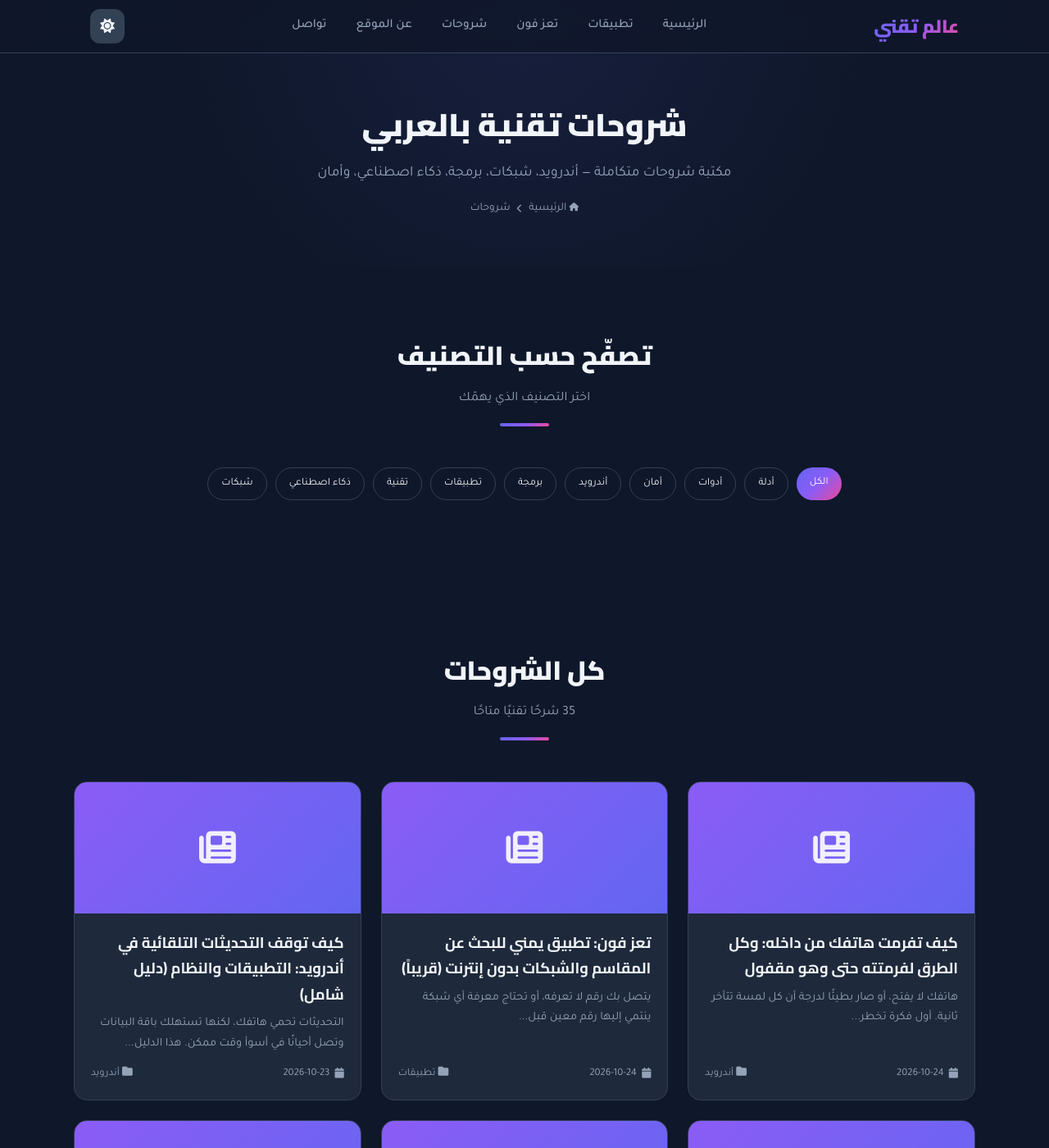
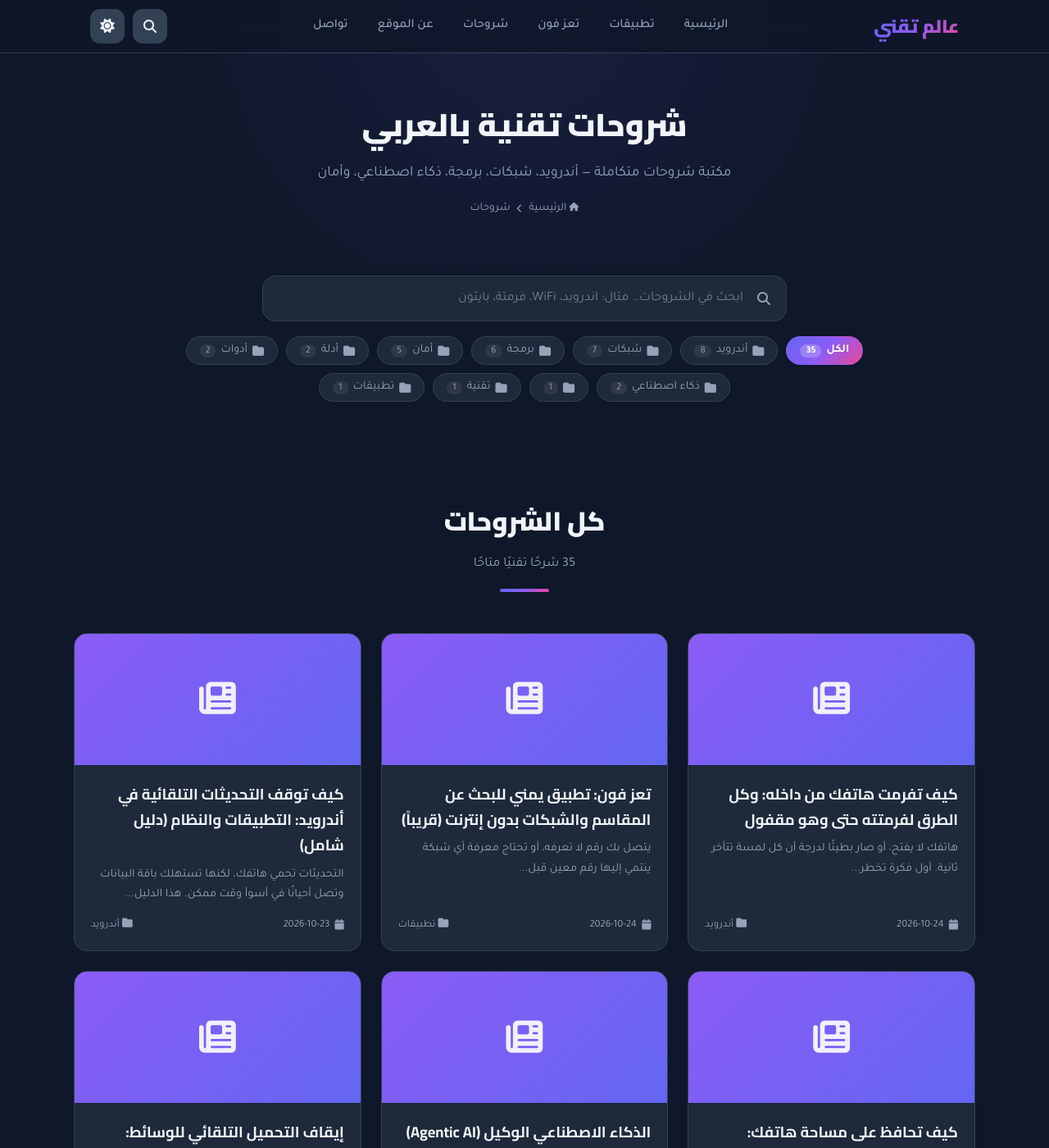
Before and after one commit to abw002050-lgtm/3alam-tech, a Jekyll site: the page built from shuroohat/index.html, in a window 1280 px wide and 1400 px high. Shown: the whole window at 82% size. Built offline with Jekyll 4.4.1, drawn with Linux system fonts in a browser that asks for light colours; the list of posts is cut into pages by our own code.

Commit message:
إضافة بحث سريع وفلترة حقيقية حسب التصنيف في صفحة الشروحات: تطبيع عربي (أ/إ/آ→ا، ى→ي، ة→ه) ليجد القارئ «أندرويد» حتى لو كتب «الاندرويد»، أزرار تصنيفات بعدد المقالات، مزامنة الرابط ?q= و?cat=، حالة عدم وجود نتائج، وزر بحث في شريط التنقل + تحديث ذاكرة Service Worker إلى v4

```diff
--- a/_includes/footer.html
+++ b/_includes/footer.html
@@ -13,3 +13,4 @@
 </button>
 
 <script src="{{ '/assets/js/main.js' | relative_url }}"></script>
+<script src="{{ '/assets/js/search.js' | relative_url }}"></script>
--- a/_includes/header.html
+++ b/_includes/header.html
@@ -12,6 +12,9 @@
       <li><a href="{{ site.baseurl }}/#contact">تواصل</a></li>
     </ul>
     <div class="nav-actions">
+      <a href="{{ site.baseurl }}/shuroohat/#search" class="nav-search" aria-label="بحث في الشروحات" title="بحث في الشروحات">
+        <i class="fa-solid fa-magnifying-glass"></i>
+      </a>
       <button class="theme-toggle" id="themeToggle" aria-label="تبديل الوضع">
         <i class="fa-solid fa-moon"></i>
       </button>
--- a/assets/css/style.css
+++ b/assets/css/style.css
@@ -64,12 +64,15 @@ img { max-width: 100%; display: block; }
 }
 .nav-links a:hover, .nav-links a.active { color: var(--text); background: var(--bg-elevated); }
 .nav-actions { display: flex; align-items: center; gap: 10px; }
-.theme-toggle, .menu-toggle {
+.theme-toggle, .menu-toggle, .nav-search {
   width: 42px; height: 42px; border: none; border-radius: 12px;
   background: var(--bg-elevated); color: var(--text); cursor: pointer;
   display: flex; align-items: center; justify-content: center; transition: all 0.3s ease;
+  text-decoration: none;
 }
 .theme-toggle { font-size: 1.1rem; }
+.nav-search { font-size: 1rem; }
+.nav-search:hover { color: var(--primary-light); transform: scale(1.08); }
 .theme-toggle:hover { transform: rotate(20deg) scale(1.05); }
 .menu-toggle { display: none; font-size: 1.2rem; }
 
@@ -456,3 +459,54 @@ html.js .reveal.visible { opacity: 1; transform: translateY(0); }
   .taiz-promo { flex-direction: column; text-align: center; }
   .taiz-promo .btn { width: 100%; }
 }
+
+/* ===== البحث السريع وفلترة التصنيفات (صفحة الشروحات) ===== */
+.search-section { padding: 10px 20px 0; }
+.search-box { position: relative; max-width: 640px; margin: 0 auto; }
+.search-box-icon {
+  position: absolute; top: 50%; right: 20px; transform: translateY(-50%);
+  color: var(--text-muted); font-size: 1rem; pointer-events: none;
+}
+.search-box-input {
+  width: 100%; height: 56px; padding: 0 52px;
+  font-family: inherit; font-size: 1rem; color: var(--text);
+  background: var(--bg-card); border: 1px solid var(--border);
+  border-radius: var(--radius); outline: none;
+  -webkit-appearance: none; appearance: none;
+  transition: border-color 0.25s ease, box-shadow 0.25s ease;
+}
+.search-box-input::placeholder { color: var(--text-muted); opacity: 0.7; }
+.search-box-input:focus { border-color: var(--primary); box-shadow: 0 0 0 4px rgba(99, 102, 241, 0.15); }
+.search-box-input::-webkit-search-cancel-button { display: none; }
+.search-box-clear {
+  position: absolute; top: 50%; left: 14px; transform: translateY(-50%);
+  width: 32px; height: 32px; display: flex; align-items: center; justify-content: center;
+  background: var(--bg-elevated); color: var(--text-muted);
+  border: none; border-radius: 50%; cursor: pointer; font-size: 0.85rem;
+  transition: color 0.2s ease, background 0.2s ease;
+}
+.search-box-clear:hover { color: var(--text); background: var(--border); }
+
+.category-chips { display: flex; flex-wrap: wrap; gap: 10px; justify-content: center; max-width: 880px; margin: 18px auto 0; }
+.chip {
+  display: inline-flex; align-items: center; gap: 6px;
+  padding: 8px 16px; font-family: inherit; font-size: 0.88rem;
+  color: var(--text-muted); background: var(--bg-card);
+  border: 1px solid var(--border); border-radius: 999px; cursor: pointer;
+  transition: color 0.22s ease, border-color 0.22s ease, transform 0.22s ease, background 0.22s ease;
+}
+.chip:hover { color: var(--text); border-color: var(--primary); transform: translateY(-2px); }
+.chip.is-active { color: #fff; background: var(--gradient); border-color: transparent; font-weight: 700; }
+.chip-count {
+  font-size: 0.75rem; padding: 1px 7px; border-radius: 999px;
+  background: rgba(127, 127, 127, 0.18);
+}
+.chip.is-active .chip-count { background: rgba(255, 255, 255, 0.22); }
+.search-status { text-align: center; min-height: 22px; margin: 16px 0 0; font-size: 0.9rem; color: var(--text-muted); }
+[hidden] { display: none !important; }
+
+@media (max-width: 600px) {
+  .search-box-input { height: 52px; font-size: 16px; padding: 0 48px; }
+  .category-chips { gap: 8px; }
+  .chip { font-size: 0.82rem; padding: 7px 13px; }
+}
--- a/shuroohat/index.html
+++ b/shuroohat/index.html
@@ -16,21 +16,32 @@ keywords: "شروحات تقنية, شرح أندرويد, شرح WiFi, برمج
   </div>
 </div>
 
-<!-- فهرس تصنيفات للوصول السريع و SEO -->
-<section>
+<!-- ===== بحث سريع وفلترة حسب التصنيف ===== -->
+<section class="search-section" id="search">
   <div class="container">
-    <div class="section-title reveal">
-      <h2>تصفّح حسب التصنيف</h2>
-      <p>اختر التصنيف الذي يهمّك</p>
-      <div class="line"></div>
+    <div class="search-box">
+      <i class="fa-solid fa-magnifying-glass search-box-icon" aria-hidden="true"></i>
+      <input type="search" id="postSearch" class="search-box-input"
+             placeholder="ابحث في الشروحات… مثال: أندرويد، WiFi، فرمتة، بايثون"
+             aria-label="ابحث في الشروحات" autocomplete="off" enterkeyhint="search">
+      <button type="button" id="searchClear" class="search-box-clear" aria-label="مسح البحث" hidden>
+        <i class="fa-solid fa-xmark" aria-hidden="true"></i>
+      </button>
     </div>
-    <div class="category-filters" style="display:flex;flex-wrap:wrap;gap:10px;justify-content:center;margin:20px 0;">
-      <a href="#all" class="tag" style="background:var(--gradient);color:white;padding:8px 16px;border-radius:20px;text-decoration:none;">الكل</a>
-      {% assign categories = site.posts | map: "category" | uniq | compact | sort %}
-      {% for cat in categories %}
-      <a href="#cat-{{ cat | slugify }}" class="tag" style="background:var(--card-bg);color:var(--text);padding:8px 16px;border-radius:20px;text-decoration:none;border:1px solid var(--border);">{{ cat }}</a>
-      {% endfor %}
+
+    <div class="category-chips" id="categoryChips" role="group" aria-label="تصفية الشروحات حسب التصنيف">
+      <button type="button" class="chip is-active" data-cat="" aria-pressed="true">
+        الكل <span class="chip-count">{{ site.posts.size }}</span>
+      </button>
+      {% assign cats = site.posts | group_by: "category" | sort: "size" | reverse %}
+      {% for c in cats %}{% if c.name and c.name != blank %}
+      <button type="button" class="chip" data-cat="{{ c.name }}" aria-pressed="false">
+        <i class="fa-solid fa-folder" aria-hidden="true"></i> {{ c.name }} <span class="chip-count">{{ c.size }}</span>
+      </button>
+      {% endif %}{% endfor %}
     </div>
+
+    <p class="search-status" id="searchStatus" role="status" aria-live="polite"></p>
   </div>
 </section>
 
@@ -43,9 +54,13 @@ keywords: "شروحات تقنية, شرح أندرويد, شرح WiFi, برمج
     </div>
 
     {% if site.posts.size > 0 %}
-    <div class="content-grid">
+    <div class="content-grid" id="postsGrid">
       {% for post in site.posts %}
-      <a href="{{ post.url | prepend: site.baseurl }}" class="content-card reveal">
+      <a href="{{ post.url | prepend: site.baseurl }}" class="content-card reveal"
+         data-title="{{ post.title | escape }}"
+         data-category="{{ post.category | default: '' | escape }}"
+         data-tags="{{ post.tags | join: ' ' | escape }}"
+         data-excerpt="{{ post.excerpt | strip_html | normalize_whitespace | truncatewords: 40 | escape }}">
         <div class="content-card-thumb" style="background: linear-gradient(135deg, #8b5cf6 0%, #6366f1 100%);">
           <i class="fa-solid fa-newspaper"></i>
         </div>
@@ -59,6 +74,16 @@ keywords: "شروحات تقنية, شرح أندرويد, شرح WiFi, برمج
         </div>
       </a>
       {% endfor %}
+    </div>
+
+    <!-- حالة عدم وجود نتائج -->
+    <div class="empty-state" id="noResults" hidden>
+      <i class="fa-solid fa-magnifying-glass" aria-hidden="true"></i>
+      <h3>لا توجد نتائج مطابقة</h3>
+      <p id="noResultsText"></p>
+      <button type="button" class="btn btn-outline" id="resetFilters" style="margin-top: 18px;">
+        <i class="fa-solid fa-rotate-right"></i> عرض كل الشروحات
+      </button>
     </div>
 
     {% if paginator.total_pages > 1 %}
--- a/sw.js
+++ b/sw.js
@@ -1,7 +1,7 @@
 // عالم تقني — Service Worker
 // يخزّن الملفات الثابتة محلياً لتسريع التحميل وتحسين تجربة المستخدم
 
-const CACHE_NAME = '3alam-tech-v3';
+const CACHE_NAME = '3alam-tech-v4';
 const STATIC_ASSETS = [
   '/',
   '/shuroohat/',
@@ -10,6 +10,8 @@ const STATIC_ASSETS = [
   '/taizphone.html',
   '/assets/css/style.css',
   '/assets/css/taizphone.css',
+  '/assets/js/main.js',
+  '/assets/js/search.js',
   '/manifest.json',
   '/feed.xml',
   '/sitemap.xml'
```
Also changed, not shown: assets/js/search.js (added, +202 -0 lines).
